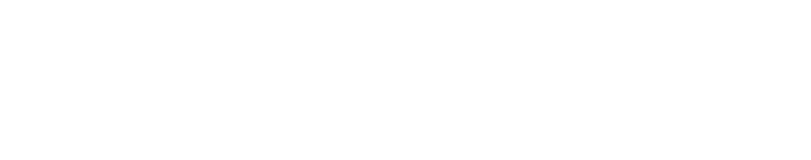
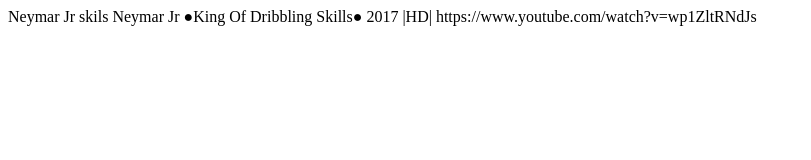
Before and after one commit to pararaios/catalogo, a plain HTML site: page index.html in a window 1280 px wide. Shown: the whole page, without its empty margins (0-811 px from the left). Drawn offline with Linux system fonts and the light colour scheme.

Commit message:
love neymar jr

```diff
--- a/index.html
+++ b/index.html
@@ -1,11 +1,15 @@
 <!DOCTYPE html>
-<html lang="en">
+<html lang="pt-br">
 <head>
     <meta charset="UTF-8">
     <meta name="viewport" content="width=device-width, initial-scale=1.0">
     <title>Document</title>
 </head>
 <body>
+    Neymar Jr skils
+
+    Neymar Jr ●King Of Dribbling Skills● 2017 |HD|
+    https://www.youtube.com/watch?v=wp1ZltRNdJs
 
 </body>
 </html>
```
